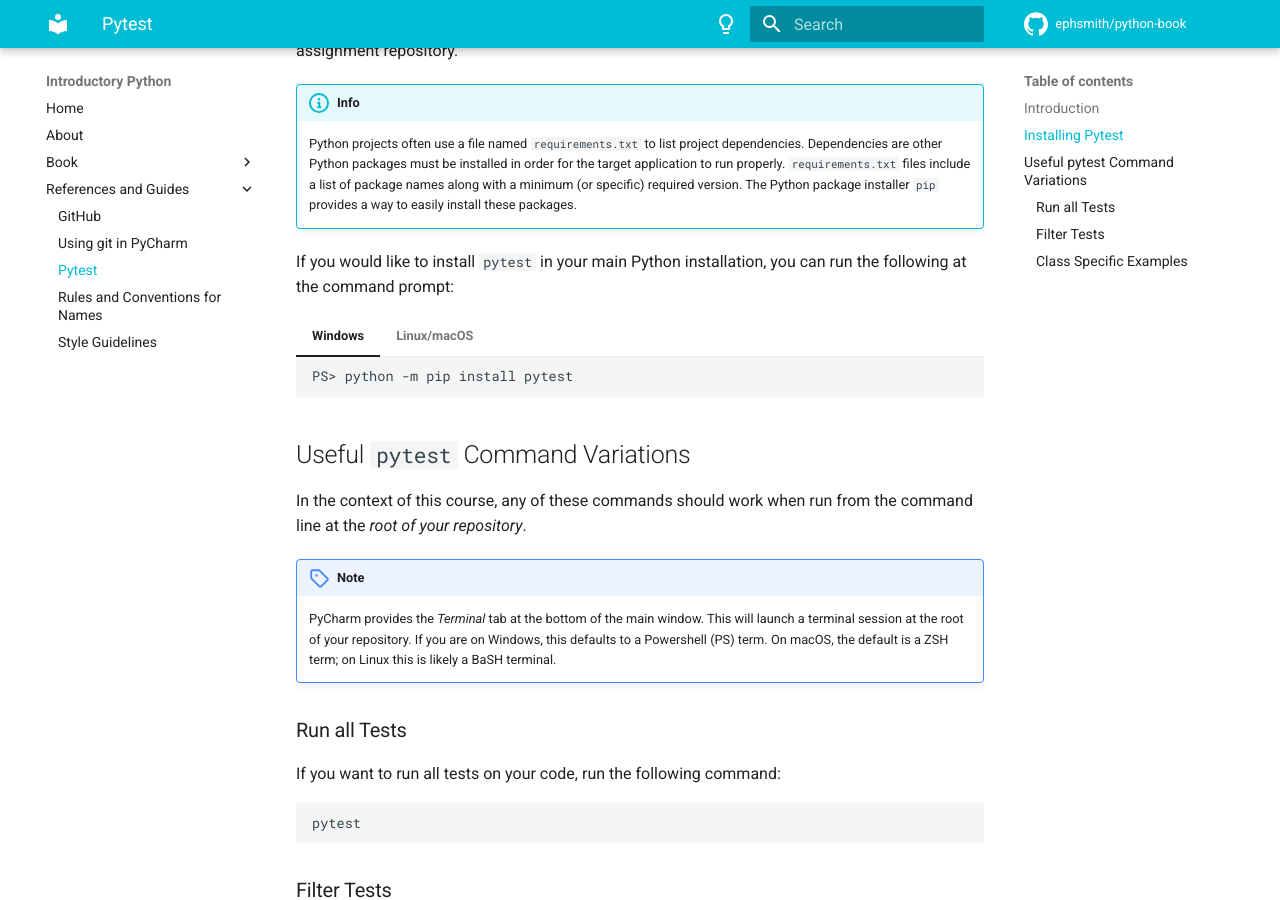
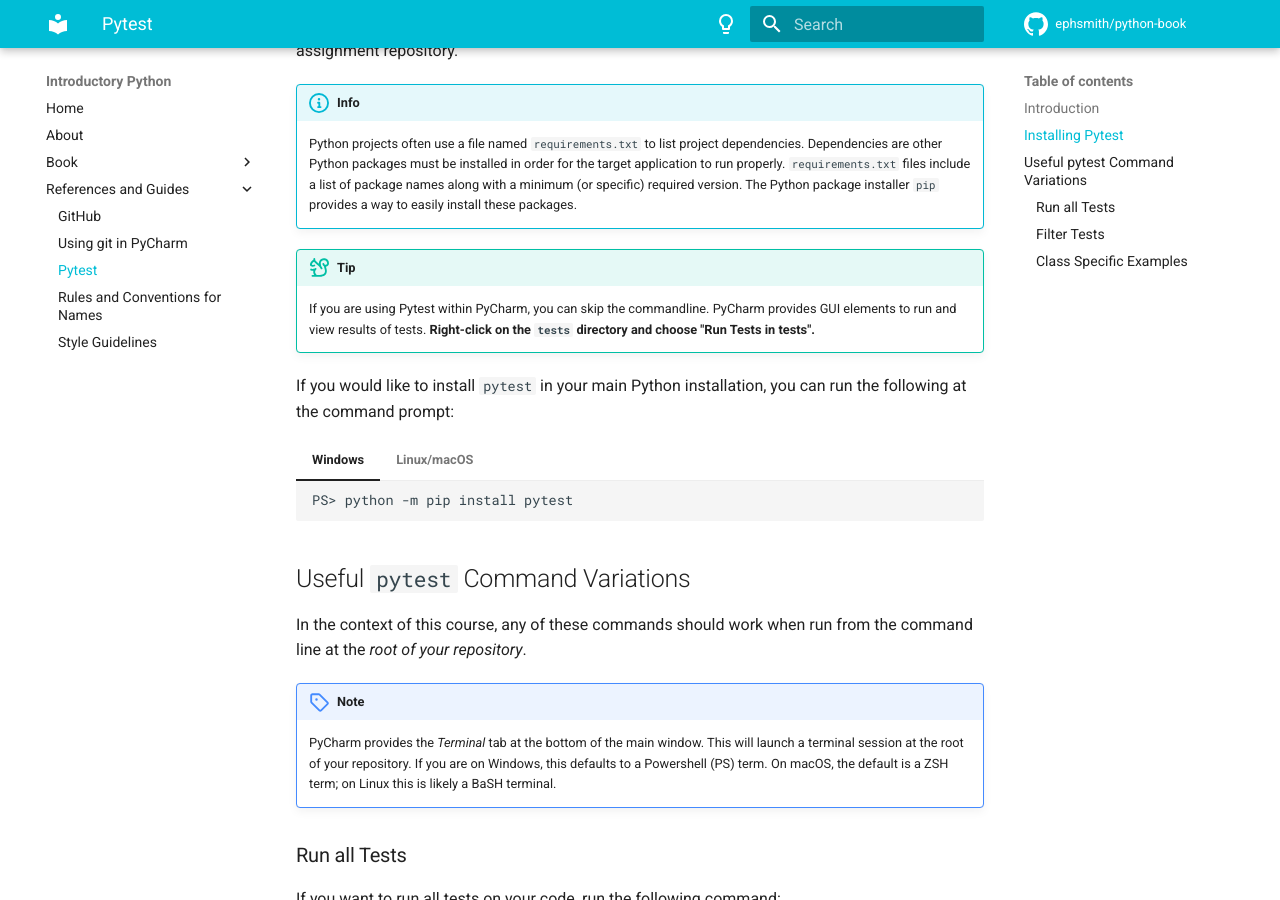
Before and after one commit to ephsmith/python-book, an MkDocs documentation site: the page built from docs/guides/pytest-reference.md, in a window 1280 px wide and 900 px high, scrolled down 437 px. Built offline with MkDocs 1.6.1 and Material for MkDocs 9.7.7, drawn with Linux system fonts in a browser that asks for light colours; comment, search, counter and statistics services are not loaded.

Commit message:
ENH: pytest reference updated.

```diff
--- a/docs/guides/pytest-reference.md
+++ b/docs/guides/pytest-reference.md
@@ -16,6 +16,11 @@
     for the target application to run properly. `requirements.txt` files include a
     list of package names along with a minimum (or specific) required version. The
     Python package installer `pip` provides a way to easily install these packages.
+
+!!! tip
+    If you are using Pytest within PyCharm, you can skip the commandline.  PyCharm
+    provides GUI elements to run and view results of tests.
+    **Right-click on the `tests` directory and choose "Run Tests in tests".**
 
 If you would like to install `pytest` in your main Python installation, you can run
 the following at the command prompt:
```
